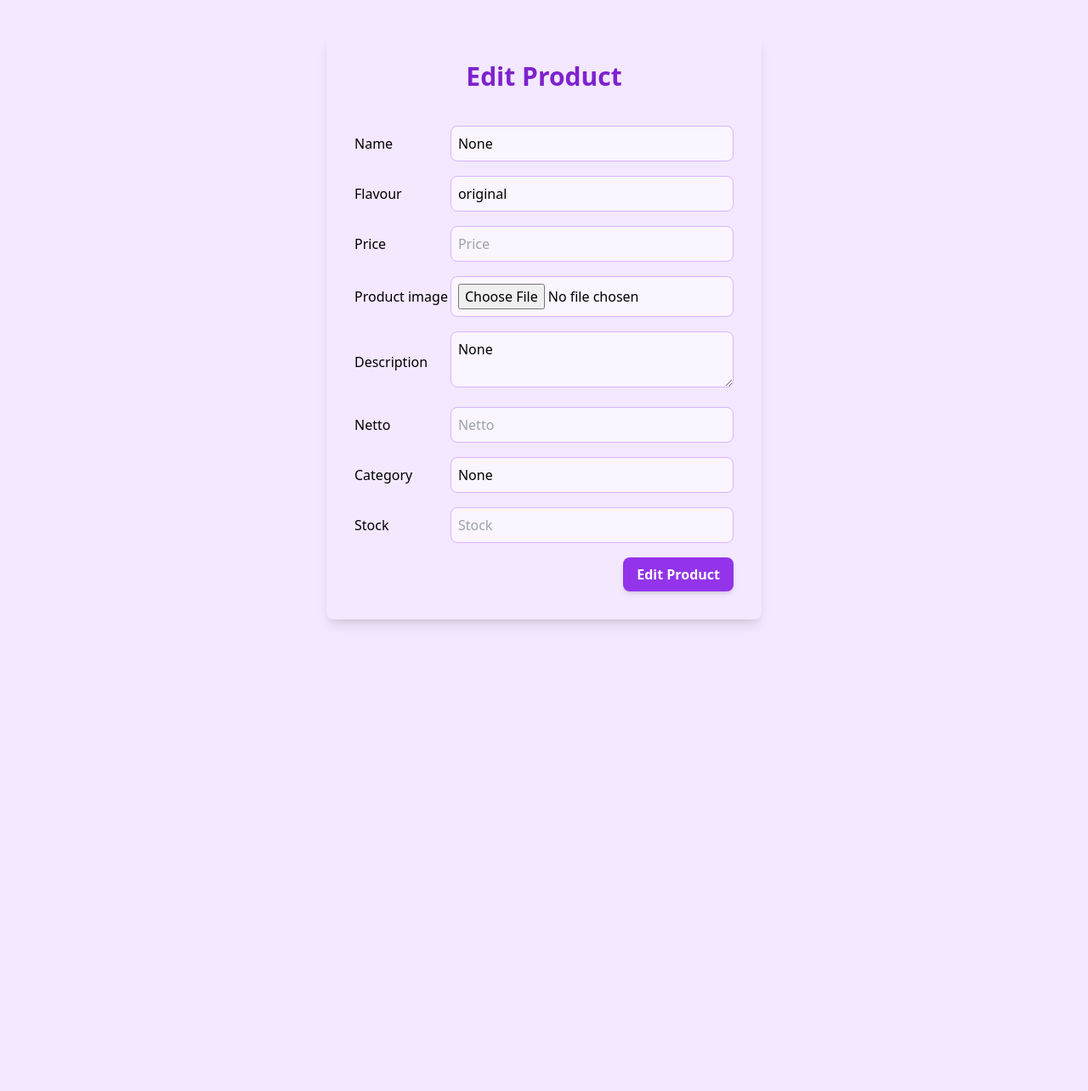
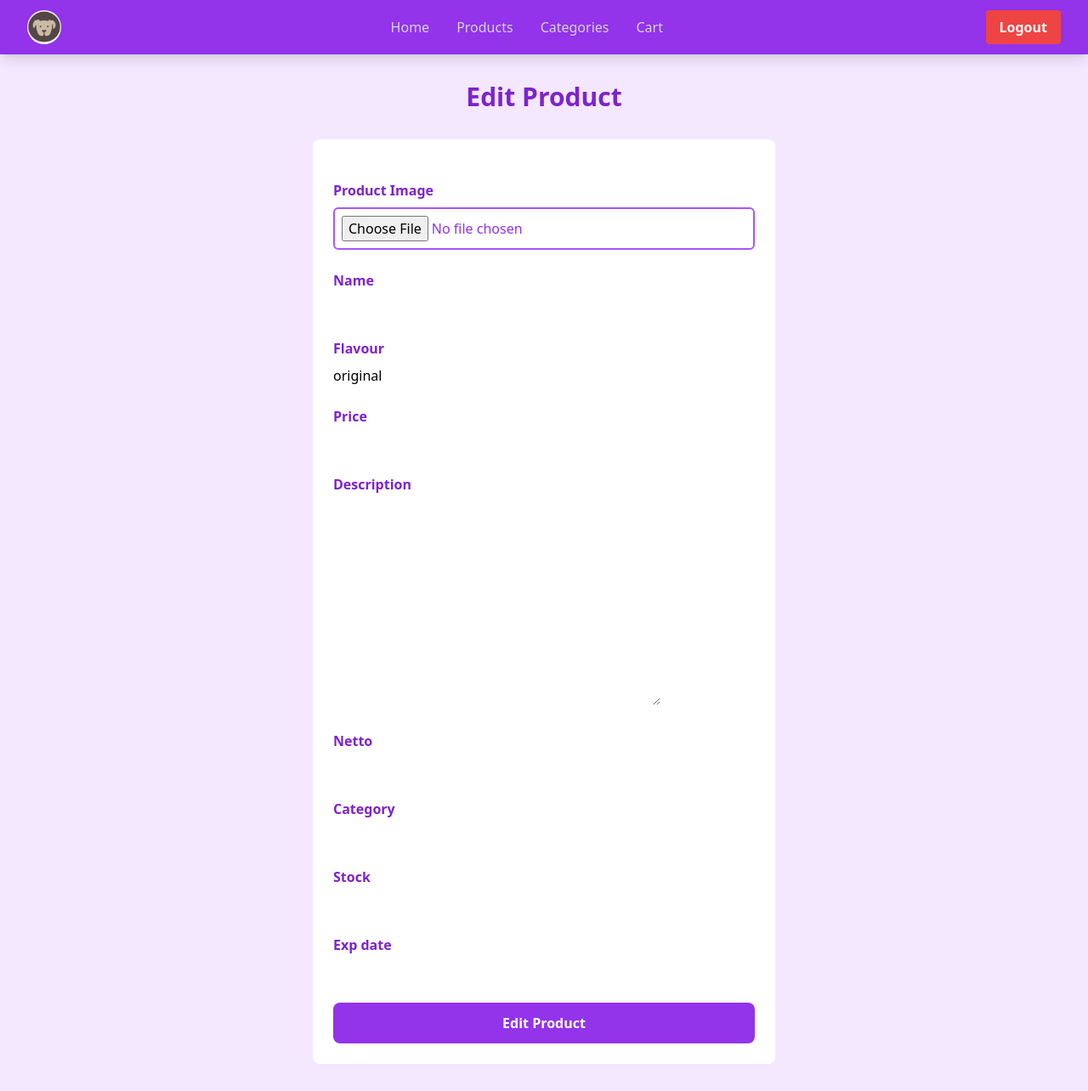
Before and after one commit to raisassc/raisa-petshop, a Django app: template main/templates/edit_product.html in a window 1280 px wide. Shown: the whole page at 85% size. Before the commit the page ends 736 px from the top, so only its background shows below. Run offline with Django 5.2, Linux system fonts and the light colour scheme; the template is opened without the code that fills it: values that come from a table or form of the project are taken from there, others are empty; some libraries are stand-ins or nearby versions.

Commit message:
memperbaiki edit dan create

```diff
--- a/main/templates/edit_product.html
+++ b/main/templates/edit_product.html
@@ -1,77 +1,141 @@
 {% extends 'base.html' %}
+{% load static %}
+{% block meta %}
+<title>Edit Product</title>
+{% endblock meta %}
 
-{% load static %}
+{% block content %}
 {% include 'navbar.html' %}
-{% block content %}
+<div class="flex flex-col min-h-screen bg-purple-100">
+  <div class="container mx-auto px-4 py-8 mt-16 max-w-xl">
+    <h1 class="text-3xl font-bold text-center mb-8 text-purple-700">Edit Product</h1>
 
-<div class="bg-purple-100 py-10 px-5 min-h-screen">
-    <div class="container mx-auto max-w-lg bg-purple-100 shadow-lg rounded-lg p-8">
-        <h1 class="text-3xl font-bold text-purple-700 mb-6 text-center">Edit Product</h1>
+    <div class="bg-white rounded-lg p-6 form-style">
+      <form method="POST" enctype="multipart/form-data" class="space-y-6">
+          {% csrf_token %}
 
-        <form method="POST" enctype="multipart/form-data" class="space-y-4">
-            {% csrf_token %}
-            <table class="w-full">
-                <tr>
-                    <td class="pt-4">{{ form.name.label }}</td>
-                    <td class="pt-4">
-                        <input type="text" name="{{ form.name.name }}" value="{{ form.name.value }}" class="border border-purple-300 rounded-lg p-2 w-full bg-purple-50" placeholder="{{ form.name.label }}">
-                    </td>
-                </tr>
-                <tr>
-                    <td class="pt-4">{{ form.flavour.label }}</td>
-                    <td class="pt-4">
-                        <input type="text" name="{{ form.flavour.name }}" value="{{ form.flavour.value }}" class="border border-purple-300 rounded-lg p-2 w-full bg-purple-50" placeholder="{{ form.flavour.label }}">
-                    </td>
-                </tr>
-                <tr>
-                    <td class="pt-4">{{ form.price.label }}</td>
-                    <td class="pt-4">
-                        <input type="number" name="{{ form.price.name }}" value="{{ form.price.value }}" class="border border-purple-300 rounded-lg p-2 w-full bg-purple-50" placeholder="{{ form.price.label }}">
-                    </td>
-                </tr>
-                <tr>
-                    <td class="pt-4">{{ form.product_image.label }}</td>
-                    <td class="pt-4">
-                        <input type="file" name="{{ form.product_image.name }}" class="border border-purple-300 rounded-lg p-2 w-full bg-purple-50">
-                    </td>
-                </tr>
-                <tr>
-                    <td class="pt-4">{{ form.description.label }}</td>
-                    <td class="pt-4">
-                        <textarea name="{{ form.description.name }}" class="border border-purple-300 rounded-lg p-2 w-full bg-purple-50" placeholder="{{ form.description.label }}">{{ form.description.value }}</textarea>
-                    </td>
-                </tr>
-                <tr>
-                    <td class="pt-4">{{ form.netto.label }}</td>
-                    <td class="pt-4">
-                        <input type="number" name="{{ form.netto.name }}" value="{{ form.netto.value }}" class="border border-purple-300 rounded-lg p-2 w-full bg-purple-50" placeholder="{{ form.netto.label }}">
-                    </td>
-                </tr>
-                <tr>
-                    <td class="pt-4">{{ form.category.label }}</td>
-                    <td class="pt-4">
-                        <input type="text" name="{{ form.category.name }}" value="{{ form.category.value }}" class="border border-purple-300 rounded-lg p-2 w-full bg-purple-50" placeholder="{{ form.category.label }}">
-                    </td>
-                </tr>
-                <tr>
-                    <td class="pt-4">{{ form.stock.label }}</td>
-                    <td class="pt-4">
-                        <input type="number" name="{{ form.stock.name }}" value="{{ form.stock.value }}" class="border border-purple-300 rounded-lg p-2 w-full bg-purple-50" placeholder="{{ form.stock.label }}">
-                    </td>
-                </tr>
-                <tr>
-                    <td class="pt-4"></td>
-                    <td class="pt-4">
-                        <div class="flex justify-end">
-                            <button type="submit" class="bg-purple-600 hover:bg-purple-700 text-white font-bold py-2 px-4 rounded-lg shadow-md transition duration-300">
-                                Edit Product
-                            </button>
-                        </div>
-                    </td>
-                </tr>
-            </table>
-        </form>
+          <!-- Product Image -->
+          <div class="flex flex-col">
+            <label for="product_image" class="mb-2 font-semibold text-purple-700">Product Image</label>
+            <input type="file" name="product_image" id="product_image" class="border-2 border-purple-500 text-purple-600 p-2 rounded-md w-full" />
+
+            {% for error in form.product_image.errors %}
+                <p class="mt-1 text-sm text-red-600">{{ error }}</p>
+            {% endfor %}
+        </div>
+
+          <!-- Name -->
+          <div class="flex flex-col">
+              <label for="{{ form.name.id_for_label }}" class="mb-2 font-semibold text-purple-700">
+                  {{ form.name.label }}
+              </label>
+              <div class="w-full">
+                  {{ form.name }}
+              </div>
+              {% for error in form.name.errors %}
+                  <p class="mt-1 text-sm text-red-600">{{ error }}</p>
+              {% endfor %}
+          </div>
+
+          <!-- Flavour -->
+          <div class="flex flex-col">
+              <label for="{{ form.flavour.id_for_label }}" class="mb-2 font-semibold text-purple-700">
+                  {{ form.flavour.label }}
+              </label>
+              <div class="w-full">
+                  {{ form.flavour }}
+              </div>
+              {% for error in form.flavour.errors %}
+                  <p class="mt-1 text-sm text-red-600">{{ error }}</p>
+              {% endfor %}
+          </div>
+
+          <!-- Price -->
+          <div class="flex flex-col">
+              <label for="{{ form.price.id_for_label }}" class="mb-2 font-semibold text-purple-700">
+                  {{ form.price.label }}
+              </label>
+              <div class="w-full">
+                  {{ form.price }}
+              </div>
+              {% for error in form.price.errors %}
+                  <p class="mt-1 text-sm text-red-600">{{ error }}</p>
+              {% endfor %}
+          </div>
+
+          <!-- Description -->
+          <div class="flex flex-col">
+              <label for="{{ form.description.id_for_label }}" class="mb-2 font-semibold text-purple-700">
+                  {{ form.description.label }}
+              </label>
+              <div class="w-full">
+                  {{ form.description }}
+              </div>
+              {% for error in form.description.errors %}
+                  <p class="mt-1 text-sm text-red-600">{{ error }}</p>
+              {% endfor %}
+          </div>
+
+          <!-- Netto -->
+          <div class="flex flex-col">
+              <label for="{{ form.netto.id_for_label }}" class="mb-2 font-semibold text-purple-700">
+                  {{ form.netto.label }}
+              </label>
+              <div class="w-full">
+                  {{ form.netto }}
+              </div>
+              {% for error in form.netto.errors %}
+                  <p class="mt-1 text-sm text-red-600">{{ error }}</p>
+              {% endfor %}
+          </div>
+
+          <!-- Category -->
+          <div class="flex flex-col">
+              <label for="{{ form.category.id_for_label }}" class="mb-2 font-semibold text-purple-700">
+                  {{ form.category.label }}
+              </label>
+              <div class="w-full">
+                  {{ form.category }}
+              </div>
+              {% for error in form.category.errors %}
+                  <p class="mt-1 text-sm text-red-600">{{ error }}</p>
+              {% endfor %}
+          </div>
+
+          <!-- Stock -->
+          <div class="flex flex-col">
+              <label for="{{ form.stock.id_for_label }}" class="mb-2 font-semibold text-purple-700">
+                  {{ form.stock.label }}
+              </label>
+              <div class="w-full">
+                  {{ form.stock }}
+              </div>
+              {% for error in form.stock.errors %}
+                  <p class="mt-1 text-sm text-red-600">{{ error }}</p>
+              {% endfor %}
+          </div>
+
+          <!-- Expiration Date -->
+          <div class="flex flex-col">
+              <label for="{{ form.exp_date.id_for_label }}" class="mb-2 font-semibold text-purple-700">
+                  {{ form.exp_date.label }}
+              </label>
+              <div class="w-full">
+                  {{ form.exp_date }}
+              </div>
+              {% for error in form.exp_date.errors %}
+                  <p class="mt-1 text-sm text-red-600">{{ error }}</p>
+              {% endfor %}
+          </div>
+
+          <!-- Submit Button -->
+          <div class="flex justify-center mt-6">
+              <button type="submit" class="bg-purple-600 text-white font-semibold px-6 py-3 rounded-lg hover:bg-purple-700 transition duration-300 ease-in-out w-full">
+                  Edit Product
+              </button>
+          </div>
+      </form>
     </div>
+  </div>
 </div>
-
 {% endblock %}
--- a/main/views.py
+++ b/main/views.py
@@ -100,7 +100,7 @@
     product = Product.objects.get(pk = id)
 
     # Set mood entry sebagai instance dari form
-    form = productForm(request.POST or None, instance=product)
+    form = productForm(request.POST or None, request.FILES or None, instance=product)
 
     if form.is_valid() and request.method == "POST":
         # Simpan form dan kembali ke halaman awal
```
Also changed, not shown: main/templates/create_product.html (+47 -72 lines).
